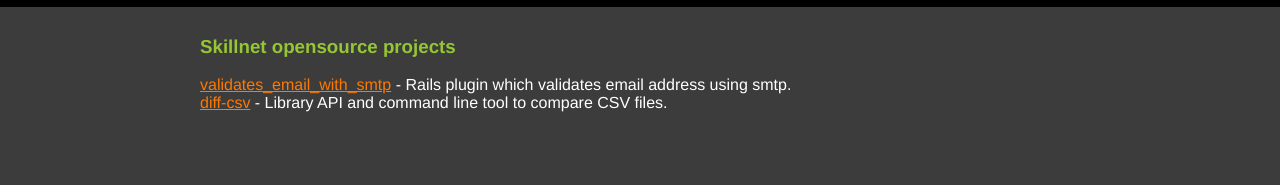
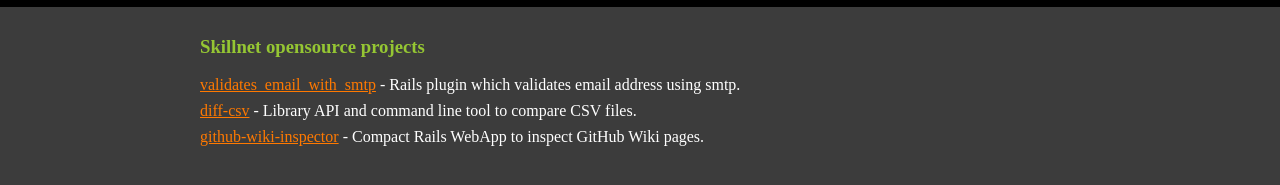
Before and after one commit to skillnet/skillnet.github.com, a plain HTML site: page index.html in a window 1280 px wide. Shown: the part 69-254 px from the top of the page. Drawn offline with Linux system fonts and the light colour scheme.

Commit message:
added github-wiki-inspector

```diff
--- a/index.html
+++ b/index.html
@@ -7,7 +7,7 @@
 body {
 	background-color: #3C3C3C;;
 	margin: 0px;
-	font-family: 'Helvetica Neue';
+	font-family: 'Helvetica Neue' Helvetica Arial sans-serif;
 }
 #header {
 	background-color:  black;
@@ -35,18 +35,14 @@ body {
 	color: white;
 	height: 200px;
 }
-#navi {
-	float: left;
-}
-#navi ul {
+ul {
+	margin: 0;
+	padding: 0;
 	list-style-type: none;
 }
-#navi li {
-	padding-bottom: 0.7ex;
-}
-#navi a {
-	color: #FF7900;
-	text-decoration: none;
+li {
+	margin: 0 0 0.5em 0;
+	padding: 0;
 }
 #content {
 	position: absolute;
@@ -54,30 +50,13 @@ body {
 	left: 200px;
 }
 
-#content h3, h2 {
-}
+.darkorange {	color: #FF7900; }
+.orange { 	color: #FF9433; }
+.green {	color: #95C633; }
+.blue {		color: #698797; }
+.red {		color: red;	}
 
-.darkorange {
-	color: #FF7900;
-}
-.orange {
-	color: #FF9433;
-}
-.green {
-	color: #95C633;
-}
-.blue {
-	color: #698797;
-}
-.red {
-	color: red;
-}
-a {
-	color: #FF7900;
-}
-#questions a {
-	text-decoration:none;
-}
+a {	color: #FF7900; }
 </style>
   </head>
   <body>
@@ -87,8 +66,10 @@ a {
     <div id="page">
       <div id="content">
         <h3 class="green">Skillnet opensource projects</h3>
-<a href="http://github.com/skillnet/validates_email_with_smtp/tree/master">validates_email_with_smtp</a> - Rails plugin which validates email address using smtp.<br/>
-<a href="http://rubyforge.org/projects/diff-csv/">diff-csv</a> - Library API and command line tool to compare CSV files.
+        <ul>
+          <li><a href="http://github.com/skillnet/validates_email_with_smtp/tree/master">validates_email_with_smtp</a> - Rails plugin which validates email address using smtp.</li>
+        <li><a href="http://rubyforge.org/projects/diff-csv/">diff-csv</a> - Library API and command line tool to compare CSV files.</li>
+        <li><a href="http://github.com/skillnet/github-wiki-inspector/tree/master">github-wiki-inspector</a> - Compact Rails WebApp to inspect GitHub Wiki pages.</li>
         </ul>
       </div>
     </div>
```
Lines whose indentation alone changed are shown as unchanged.
